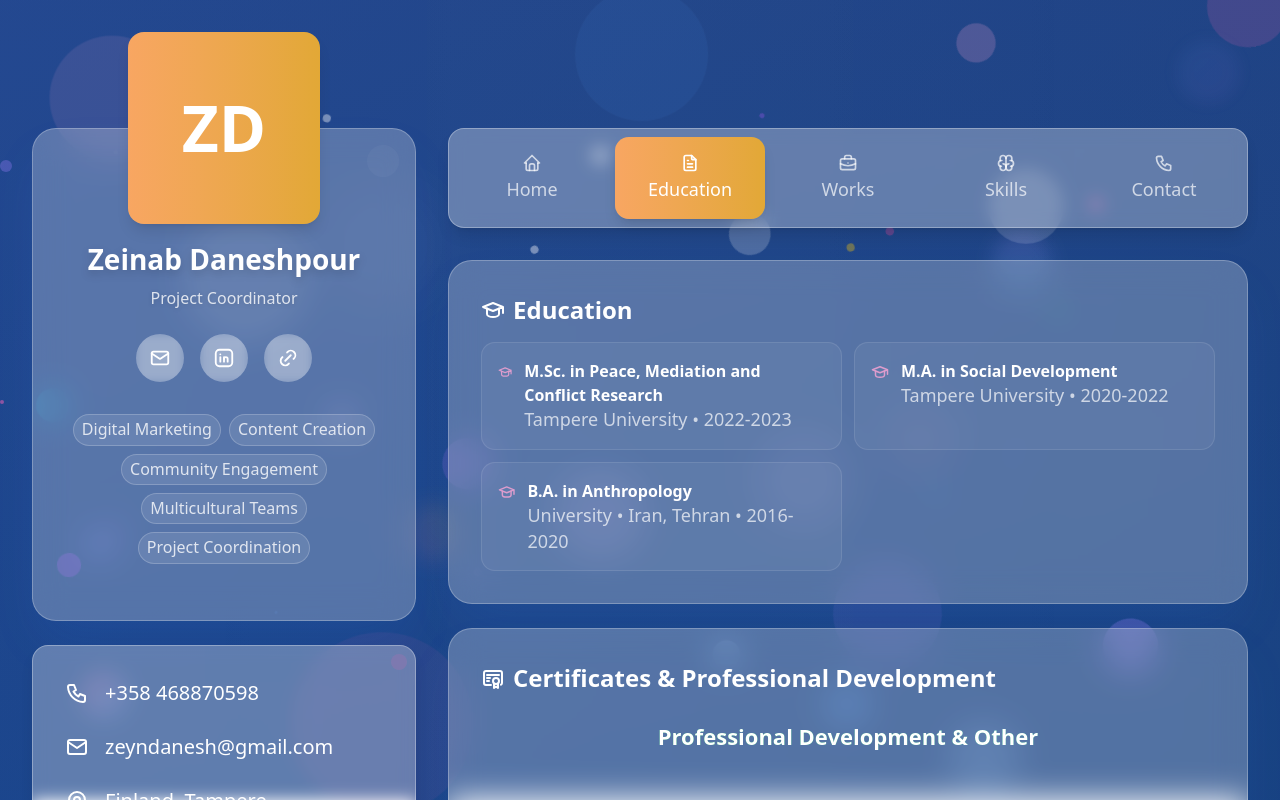
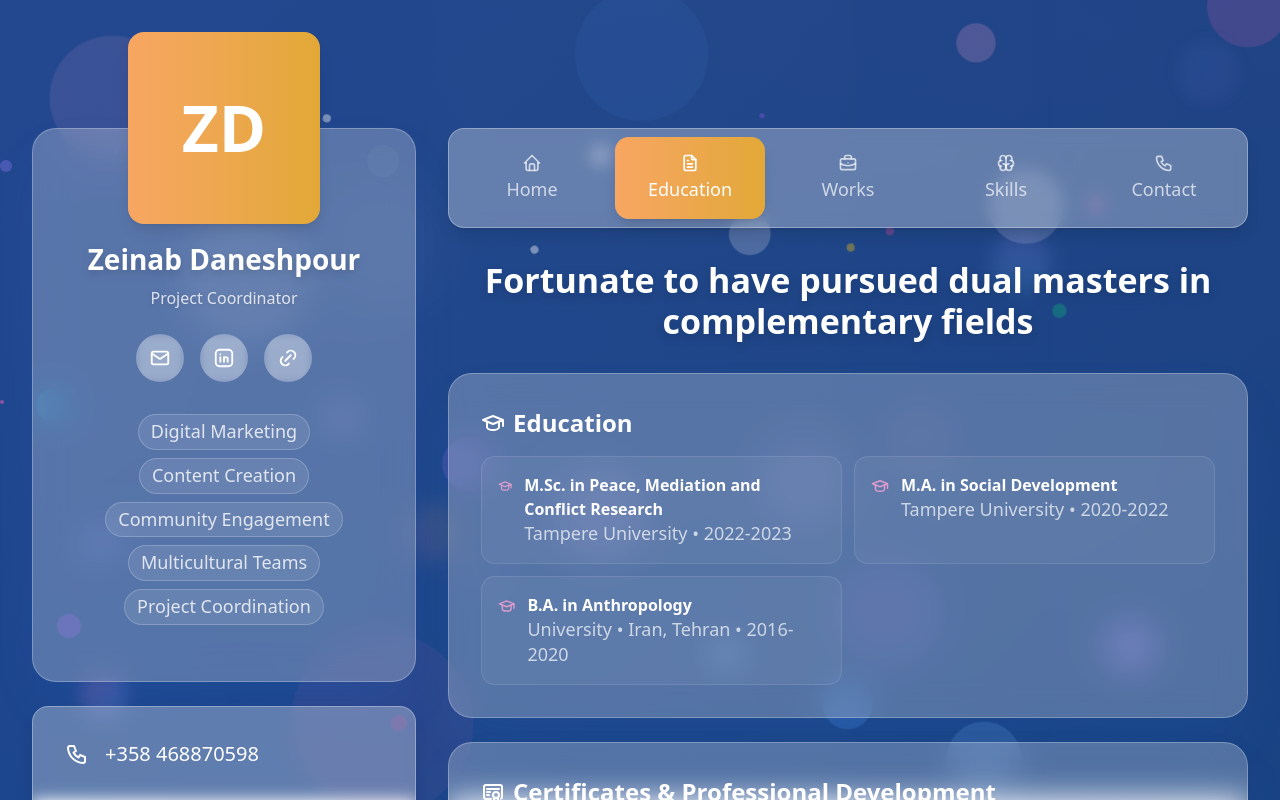
Before and after one commit to zeinab-cv/cv, a Next.js app: page / in a window 1280 px wide. Both pictures are taken after a click on the button "Education". Shown: the top 800 px of the page. Built offline with nearby package versions, Linux system fonts and the light colour scheme.

Commit message:
Update Sidebar, WorksTabs, EducationTab, SkillsTab, and ContactTab components with new headings and styling adjustments; refine skillPill styles in theme for better hover effects

```diff
--- a/components/Sidebar.tsx
+++ b/components/Sidebar.tsx
@@ -62,7 +62,7 @@ export default function Sidebar() {
               {knowledges.map((knowledge) => (
                 <span
                   key={knowledge}
-                  className="px-2 py-1 bg-white/10 text-white/80 text-xs rounded-full border border-white/20 hover:bg-white/20 transition-colors duration-300"
+                  className={theme.skillPill}
                 >
                   {knowledge}
                 </span>
--- a/components/WorksTabs.tsx
+++ b/components/WorksTabs.tsx
@@ -36,6 +36,12 @@ export default function WorksTabs() {
 
   return (
     <div className="space-y-6">
+      <h2
+        className="text-3xl font-bold text-white mb-8 text-center drop-shadow-lg flex items-center justify-center space-x-2"
+        data-aos="fade-up"
+      >
+        <span>Here are some of the organizations I have been involved with</span>
+      </h2>
       {/* Tab Navigation */}
       <div className={`${theme.glassOverlay} rounded-3xl p-6 ${theme.glassShadow}`}>
         <div className="flex flex-wrap gap-2">
--- a/components/tabs/ContactTab.tsx
+++ b/components/tabs/ContactTab.tsx
@@ -29,7 +29,7 @@ export default function ContactTab() {
             <p className="text-white/80 text-sm leading-relaxed mb-6 italic">
               &ldquo;{testimonial.quote}&rdquo;
             </p>
-            <div className="flex items-center space-x-3">
+            <div className="flex  space-x-3">
               <div className={`w-12 h-12 ${theme[testimonial.gradient as keyof typeof theme]} rounded-full flex items-center justify-center`}>
                 <span className="text-white font-bold text-sm">{testimonial.initials}</span>
               </div>
--- a/components/tabs/EducationTab.tsx
+++ b/components/tabs/EducationTab.tsx
@@ -8,6 +8,12 @@ export default function EducationTab() {
   return (
     <div className="space-y-6">
       {/* Education Section */}
+      <h2
+        className="text-3xl font-bold text-white mb-8 text-center drop-shadow-lg flex items-center justify-center space-x-2"
+        data-aos="fade-up"
+      >
+        <span>Fortunate to have pursued dual masters in complementary fields</span>
+      </h2>
       <div
         className={`${theme.glassOverlay} rounded-3xl p-8 ${theme.glassShadow}`}
         data-aos="fade-up"
--- a/components/tabs/SkillsTab.tsx
+++ b/components/tabs/SkillsTab.tsx
@@ -16,6 +16,8 @@ export default function SkillsTab() {
                 ? `${theme.primaryGradient} shadow-sm`
                 : 'bg-white/20 border border-white/30'
             }`}
+            data-aos="zoom-in"
+            data-aos-delay={500+ball * 150}
           />
         ))}
       </div>
@@ -24,6 +26,12 @@ export default function SkillsTab() {
 
   return (
     <div className="space-y-6">
+      <h2
+        className="text-3xl font-bold text-white mb-8 text-center drop-shadow-lg flex items-center justify-center space-x-2"
+        data-aos="fade-up"
+      >
+        <span>I'm always trying to upskill myself</span>
+      </h2>
       {/* Working Skills and Language Skills - Side by Side */}
       <div className="grid grid-cols-1 lg:grid-cols-2 gap-6">
         {/* Working Skills */}
@@ -45,10 +53,13 @@ export default function SkillsTab() {
                 <div className="flex justify-between mb-2">
                   <span className="text-white text-sm font-medium">{skill.name}</span>
                 </div>
-                <div className="w-full bg-white/10 rounded-full h-2">
+                <div className="w-full bg-white/10 rounded-full h-2 overflow-hidden">
                   <div
                     className={`${theme.primaryGradient} h-2 rounded-full transition-all duration-1000`}
                     style={{ width: `${skill.level}%` }}
+                    data-aos="fade-right"
+                    data-aos-delay={300+index * 200}
+                    data-aos-duration="1000"
                   ></div>
                 </div>
               </div>
@@ -96,7 +107,7 @@ export default function SkillsTab() {
           {topicsWorkedWith.map((topic, index) => (
             <span
               key={topic}
-              className="px-3 py-1 bg-white/10 text-white/80 text-sm rounded-full border border-white/20 hover:bg-white/20 transition-colors duration-300"
+              className={theme.skillPill}
               data-aos="fade-up"
               data-aos-delay={200 + index * 50}
             >
@@ -116,7 +127,7 @@ export default function SkillsTab() {
           {toolsWorkedWith.map((tool, index) => (
             <span
               key={tool}
-              className="px-3 py-1 bg-white/10 text-white/80 text-sm rounded-full border border-white/20 hover:bg-white/20 transition-colors duration-300"
+              className={theme.skillPill}
               data-aos="fade-up"
               data-aos-delay={300 + index * 50}
             >
--- a/lib/theme.ts
+++ b/lib/theme.ts
@@ -61,6 +61,6 @@ export const getThemeClasses = () => {
     glassShadow: "shadow-2xl shadow-blue-500/10",
 
     // Reusable pill/tag style
-    skillPill: "px-3 py-1 bg-white/10 text-white/80 text-sm rounded-full border border-white/20 hover:bg-white/20 hover:bg-gradient-to-br hover:from-yellow-300/30 hover:via-orange-400/30 hover:to-red-300/30 transition-colors duration-300"
+    skillPill: "px-3 py-1 bg-white/10 text-white/80 text-sm rounded-full border border-white/20 hover:bg-gradient-to-br hover:from-yellow-300/20 hover:via-orange-400/30 hover:to-red-300/20 transition-colors duration-300"
   };
 };
```
